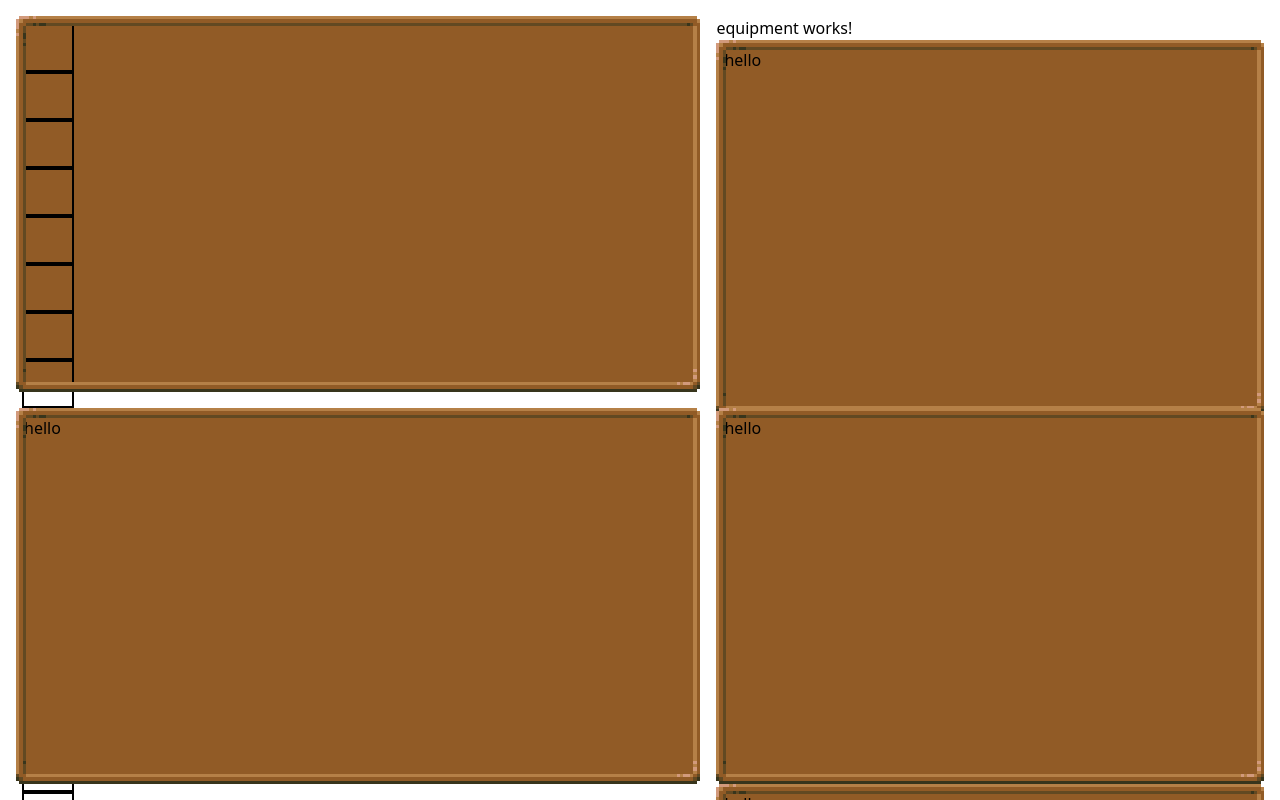
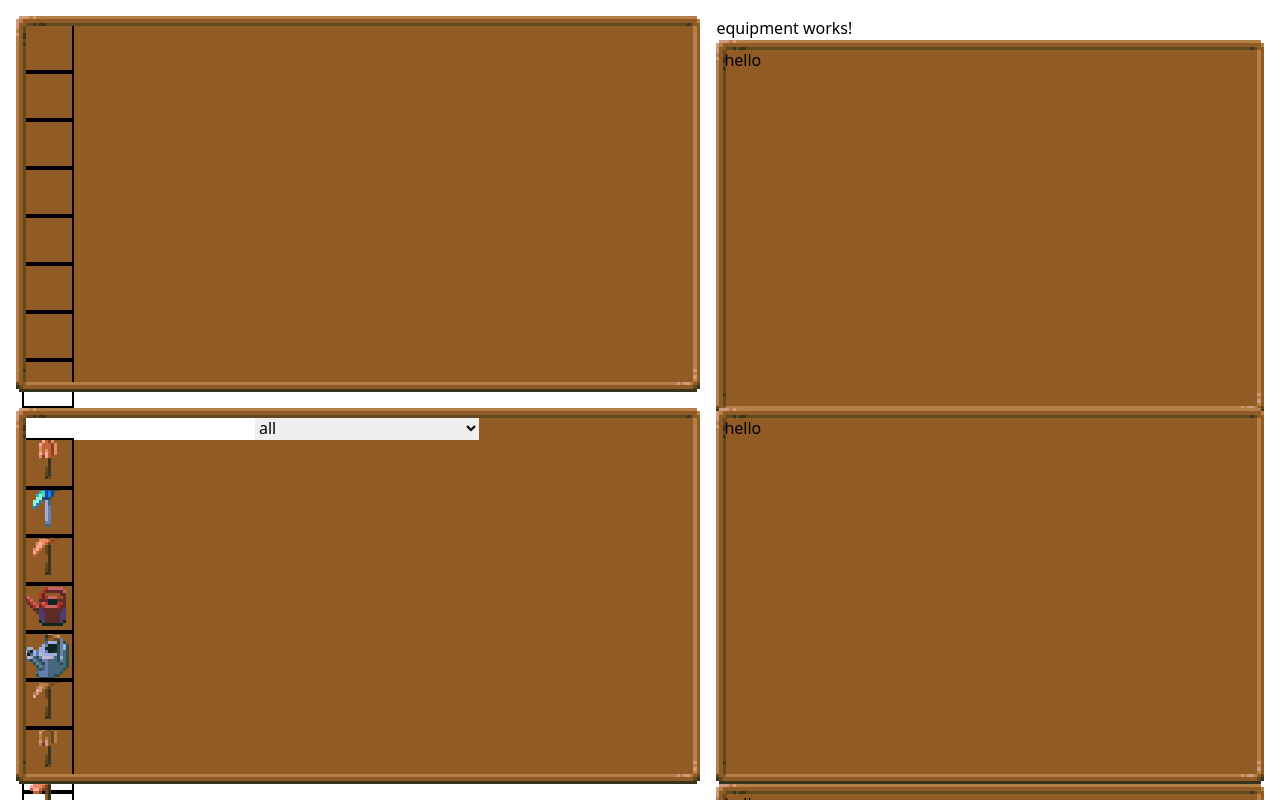
Before and after one commit to halilbahar/core-keeper-save-editor, an Angular app: page / in a window 1280 px wide. Shown: the top 800 px of the page. Built offline with nearby package versions, Linux system fonts and the light colour scheme.

Commit message:
implement itembrowser component

```diff
--- a/src/app/app.module.ts
+++ b/src/app/app.module.ts
@@ -1,4 +1,5 @@
 import { NgModule } from '@angular/core';
+import { FormsModule } from '@angular/forms';
 import { BrowserModule } from '@angular/platform-browser';
 
 import { AppRoutingModule } from './app-routing.module';
@@ -24,7 +25,7 @@ import { SkillComponent } from './components/skill/skill.component';
     SelectionDetailComponent,
     CharacterComponent
   ],
-  imports: [BrowserModule, AppRoutingModule],
+  imports: [BrowserModule, AppRoutingModule, FormsModule],
   providers: [],
   bootstrap: [AppComponent]
 })
--- a/src/app/components/item-browser/item-browser.component.html
+++ b/src/app/components/item-browser/item-browser.component.html
@@ -1 +1,15 @@
-<app-card>hello</app-card>
+<app-card class="!grid gap-5 !p-5">
+  <div>
+    <input type="text" [ngModel]="filterTerm" (input)="onFilterInput($event)" />
+    <select [ngModel]="selectedCategory" (ngModelChange)="onCategorySelect($event)">
+      <option value="-1">all</option>
+      <option *ngFor="let category of getCategoryNames()" value="{{ categories[category] }}">
+        {{ category }}
+      </option>
+    </select>
+  </div>
+
+  <div class="flex flex-wrap justify-start overflow-y-scroll">
+    <app-item class="m-2" *ngFor="let item of filteredItems" [item]="item"></app-item>
+  </div>
+</app-card>
--- a/src/app/components/item-browser/item-browser.component.ts
+++ b/src/app/components/item-browser/item-browser.component.ts
@@ -1,4 +1,8 @@
 import { Component, OnInit } from '@angular/core';
+import { debounceTime, Subject, Subscription } from 'rxjs';
+import { ItemCategories } from 'src/app/enums/item-categories';
+import { InventorySlot, ItemData } from '~models';
+import { ItemDataService } from '~services';
 
 @Component({
   selector: 'app-item-browser',
@@ -6,7 +10,79 @@ import { Component, OnInit } from '@angular/core';
   styleUrls: ['./item-browser.component.scss']
 })
 export class ItemBrowserComponent implements OnInit {
-  constructor() {}
+  items: ItemData[];
+  filteredItems: InventorySlot[] = [];
+  categories = ItemCategories;
 
-  ngOnInit(): void {}
+  filterTerm: string = "";
+  selectedCategory: number = -1;
+
+  private modelChanged: Subject<string> = new Subject<string>();
+  private subscription: Subscription;
+  debounceTime = 500;
+
+  constructor(private itemDataService: ItemDataService) {}
+
+  ngOnInit(): void {
+    this.items = this.itemDataService.items;
+    this.subscription = this.modelChanged.pipe(debounceTime(this.debounceTime)).subscribe(data => {
+      this.filterTerm = data;
+      this.filterItems();
+    });
+    this.filterItems();
+  }
+
+  onFilterInput(event) {
+    this.modelChanged.next(event.target.value);
+  }
+
+  filterItems() {
+    this.filteredItems = [];
+    let categorizedItems = [];
+
+    console.log(this.selectedCategory, typeof this.selectedCategory);
+
+    if (this.selectedCategory !== -1) {
+      for (let item of this.items) {
+        if (item.objectType == this.selectedCategory) {
+          categorizedItems.push(item);
+        }
+      }
+    } else {
+      categorizedItems = [...this.items];
+    }
+
+
+    for (let item of categorizedItems) {
+      if (isNaN(Number(this.filterTerm)) || Number(this.filterTerm) == 0) {
+        if (item.name.toLowerCase().includes(this.filterTerm.toLowerCase())) {
+          this.filteredItems.push({
+            objectID: item.objectID,
+            amount: item.initialAmount,
+            variation: 0,
+            variationUpdateCount: 0
+          } as InventorySlot);
+        }
+      } else {
+        if (item.objectID === Number(this.filterTerm)) {
+          this.filteredItems.push({
+            objectID: item.objectID,
+            amount: item.initialAmount,
+            variation: 0,
+            variationUpdateCount: 0
+          } as InventorySlot);
+        }
+      }
+    }
+  }
+
+  getCategoryNames(): string[] {
+    return Object.keys(ItemCategories).filter(key => !isNaN(Number(ItemCategories[key])));
+  }
+
+  onCategorySelect(category: number) {
+    this.selectedCategory = +category;
+    this.filterItems();
+  }
+
 }
```
